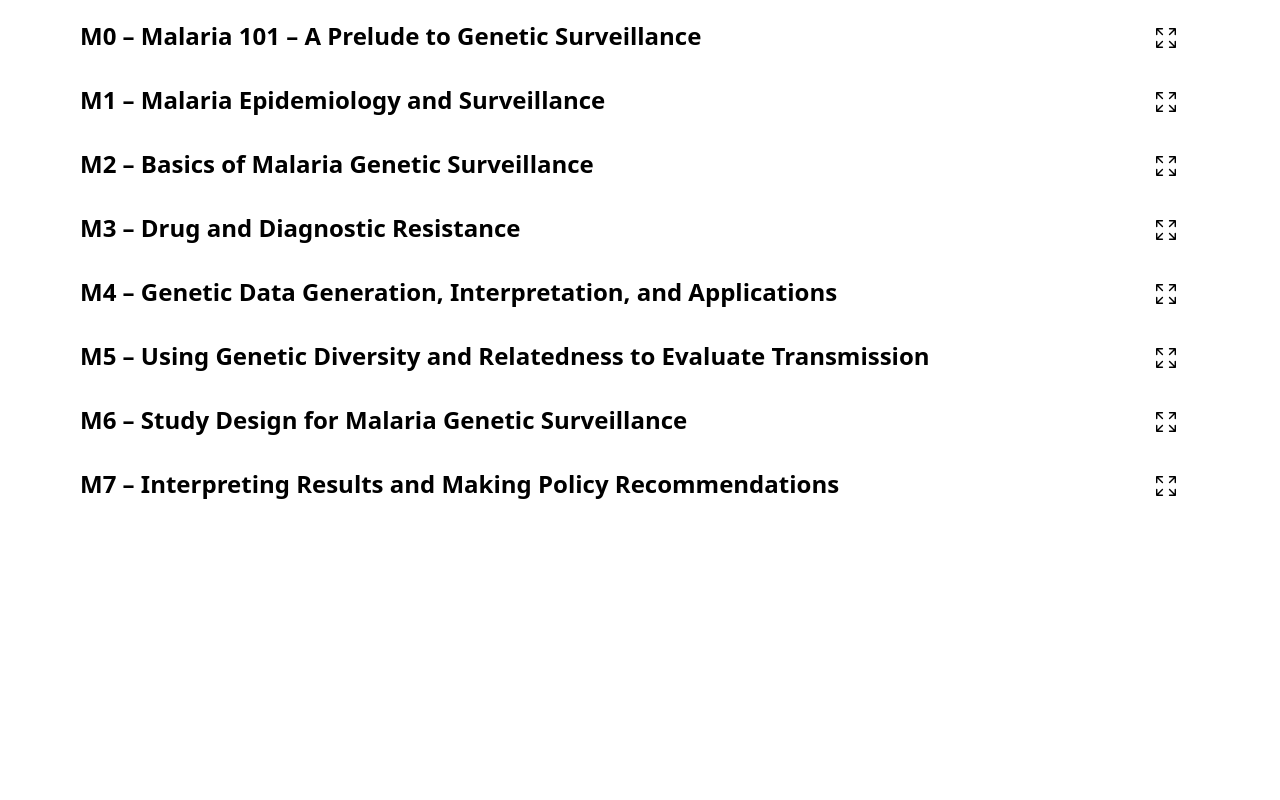
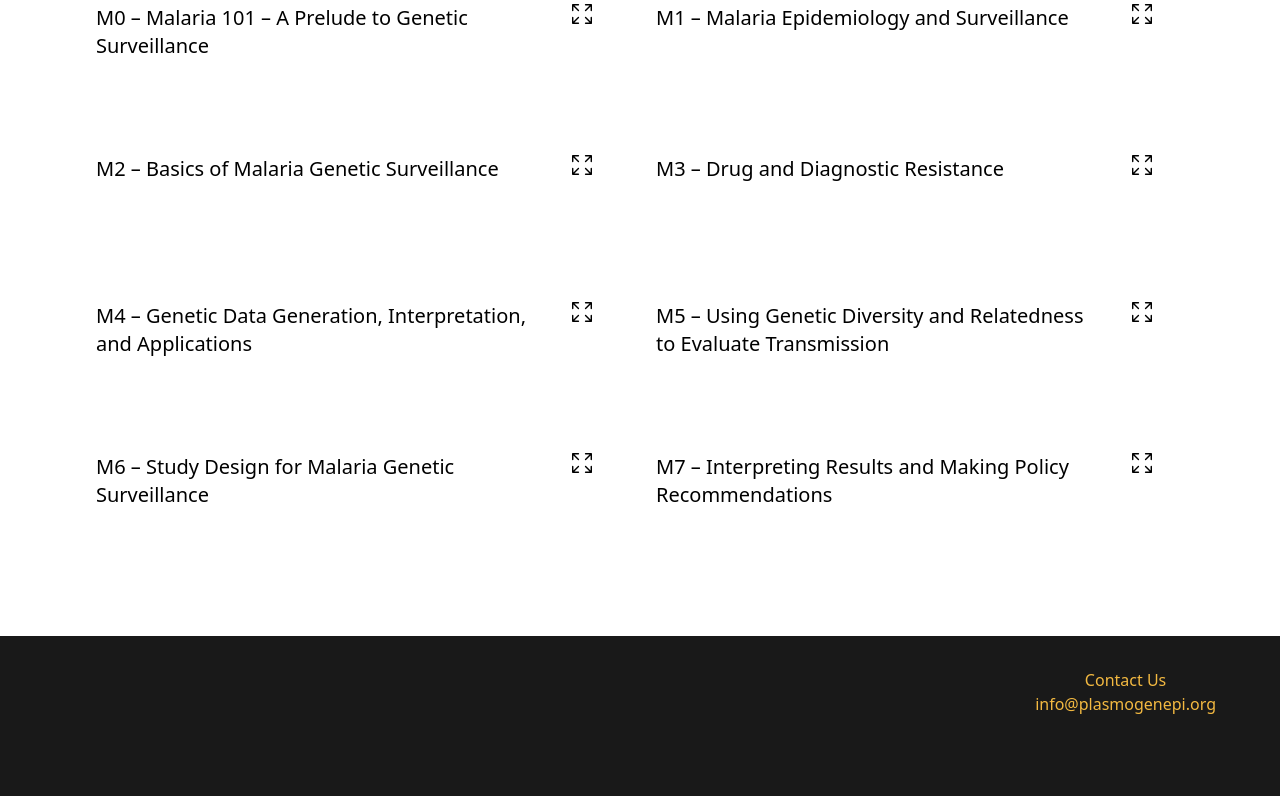
Before and after one commit to PlasmoGenEpi/plasmogenepi-website, a Next.js app: page /OnlineCourse in a window 1280 px wide. Shown: the part 840-1640 px from the top of the page. Built offline with nearby package versions, Linux system fonts and the light colour scheme.

Commit message:
2 column grid overview

```diff
--- a/app/(Layout)/OnlineCourse/page.tsx
+++ b/app/(Layout)/OnlineCourse/page.tsx
@@ -5,16 +5,19 @@ import Link from "next/link";
 
 export default function OnlineCourse() {
   return (
-    <div className="mx-4 max-w-6xl py-12 md:mx-auto">
-      <div className=" grid pb-12 md:grid-cols-2">
+    <div className="max-w-6xl py-12 md:mx-auto">
+      <div className="px-4">
+        <div className=" mb-8 grid gap-4 md:grid-cols-2">
           <div className="flex text-center">
             <div className="my-auto">
-            <h2 className="mb-4 text-2xl">Get Started on the Course</h2>
-            <p className="hidden md:block">
-              Follow the links to the right to get started with your Sleuthing &
-              Surveillance exercises.
+              <h2 className="mb-4 font-serif text-5xl">
+                Get started on the course
+              </h2>
+              <p className="mt-auto hidden md:block">
+                Follow the links to the right to get started with your Sleuthing
+                & Surveillance exercises.
               </p>
-            <p className="md:hidden">
+              <p className="mb-4 md:hidden">
                 Follow the links below to get started with your Sleuthing &
                 Surveillance exercises.
               </p>
@@ -23,12 +26,12 @@ export default function OnlineCourse() {
           <div className="flex flex-col gap-12 text-center md:mt-8">
             <Link
               href="https://rise.articulate.com/share/YNOwF89jtNTsz3q9YcC0xAJewoNCWqFy#/"
-            className="mx-auto w-fit rounded-lg bg-[#F3B941] px-2 py-4 text-xl font-bold text-[white]"
+              className="mx-auto w-fit rounded-lg bg-[#F3B941] px-2 py-4 text-xl font-bold text-[white] shadow-sm transition-colors hover:bg-[#F9BF1C] hover:transition-colors"
             >
               Genotype Sleuthing with SNPs and Microhaplotypes
             </Link>
             <Link
-            className="mx-auto w-fit rounded-lg bg-[#F3B941] px-2 py-4 text-xl font-bold text-[white]"
+              className="mx-auto w-fit rounded-lg bg-[#F3B941] px-2 py-4 text-xl font-bold text-[white] shadow-sm transition-colors hover:bg-[#F9BF1C] hover:transition-colors"
               href="https://rise.articulate.com/share/6TCn8pd8EYNv9SYxpWmN4VSjs5JsWjJV#/"
             >
               M2 - Basics of Malaria Genetic Surveillance
@@ -38,10 +41,11 @@ export default function OnlineCourse() {
         <div className="">
           <Opening />
         </div>
-      <div className="mx-4 md:mx-auto">
+        <div className="md:mx-auto">
           <h2 className="mb-2 text-2xl font-bold">Overview of Modules</h2>
           <Accordion pages={[]} />
         </div>
       </div>
+    </div>
   );
 }
--- a/app/(Layout)/layout.tsx
+++ b/app/(Layout)/layout.tsx
@@ -6,7 +6,7 @@ export default function Layout({ children }: { children: ReactNode }) {
   return (
     <div>
       <NavBar />
-      <div className="min-h-screen">{children}</div>
+      <div className="min-h-screen pb-40">{children}</div>
       <Footer />
     </div>
   );
--- a/app/components/Accordion.tsx
+++ b/app/components/Accordion.tsx
@@ -9,32 +9,42 @@ export default function Accordion({
 }: {
   pages: { id: number; content: string[]; title: string }[];
 }) {
-  const [openPage, setOpenPage] = useState<number | null>(null);
+  const [openPages, setOpenPages] = useState<number[]>([]);
 
   return (
-    <div className="min-h-[900px]">
-      <div className={openPage === 0 ? "collapse collapse-open" : "collapse"}>
+    <div className="min-h-[600px]  md:grid md:grid-cols-2">
+      <div
+        className={
+          openPages.includes(0) ? "collapse collapse-open" : "collapse"
+        }
+      >
         <div
           className={"collapse-title relative text-2xl font-medium text-black "}
         >
+          <div className="flex justify-between">
+            <h2 className=" cursor-auto text-xl text-black">
+              {" "}
+              M0 &ndash; Malaria 101 &ndash; A Prelude to Genetic Surveillance{" "}
+            </h2>
             <div
               onClick={(e) => {
-              if (openPage === 0) {
-                setOpenPage(null);
+                if (openPages.includes(0)) {
+                  let index = openPages.indexOf(0);
+                  let newArr = openPages
+                    .slice(0, index)
+                    .concat(openPages.slice(index + 1, openPages.length));
+                  setOpenPages(newArr);
                 } else {
-                setOpenPage(0);
+                  setOpenPages([...openPages, 0]);
                 }
               }}
-            className="absolute right-8 cursor-pointer p-2"
+              className=" -translate-y-4 translate-x-4 cursor-pointer p-4"
             >
               <ExpandIcon />
             </div>
-          <h2 className=" cursor-auto text-2xl font-bold">
-            {" "}
-            M0 &ndash; Malaria 101 &ndash; A Prelude to Genetic Surveillance{" "}
-          </h2>
           </div>
-        <div className="collapse-content mr-8 px-8">
+        </div>
+        <div className={"collapse-content px-8 py-4"}>
           <p className="mb-4">
             In this introductory module we will quickly review the basic
             epidemiology of malaria, including its transmission, health
@@ -56,29 +66,55 @@ export default function Accordion({
           </p>
         </div>
       </div>
-      <div className={openPage === 1 ? "collapse collapse-open" : "collapse"}>
+      <div
+        className={
+          openPages.includes(1) ? "collapse collapse-open" : "collapse"
+        }
+      >
         <div
           className={
             "collapse-title relative cursor-auto text-2xl font-medium text-black "
           }
         >
+          <div className="flex justify-between">
+            <h2 className=" cursor-auto text-xl text-black">
+              {" "}
+              M1 &ndash; Malaria Epidemiology and Surveillance
+            </h2>
             <div
               onClick={(e) => {
-              if (openPage === 1) {
-                setOpenPage(null);
+                if (openPages.includes(1)) {
+                  let index = openPages.indexOf(1);
+                  let newArr = openPages
+                    .slice(0, index)
+                    .concat(openPages.slice(index + 1, openPages.length));
+                  setOpenPages(newArr);
                 } else {
-                setOpenPage(1);
+                  setOpenPages([...openPages, 1]);
                 }
               }}
-            className="absolute right-8 p-2"
+              className=" -translate-y-4 translate-x-4 cursor-pointer p-4"
+            >
+              <ExpandIcon />
+            </div>
+          </div>
+          {/* <div
+            onClick={(e) => {
+              if (openPages.includes(1)) {
+                setOpenPages(null);
+              } else {
+                setOpenPages(1);
+              }
+            }}
+            className="absolute right-2 p-2 md:right-8"
           >
             <ExpandIcon />
           </div>{" "}
-          <h2 className=" cursor-auto text-2xl font-bold">
+          <h2 className=" cursor-auto text-xl font-bold">
             M1 &ndash; Malaria Epidemiology and Surveillance
-          </h2>
+          </h2> */}
         </div>
-        <div className="collapse-content mr-8 px-8">
+        <div className="collapse-content px-8 py-4">
           <p className="mb-4">
             Traditional surveillance is the foundation of effective malaria
             control, but it has some limitations. In this module, you will learn
@@ -94,29 +130,55 @@ export default function Accordion({
           </ul>
         </div>
       </div>
-      <div className={openPage === 2 ? "collapse collapse-open" : "collapse"}>
+      <div
+        className={
+          openPages.includes(2) ? "collapse collapse-open" : "collapse"
+        }
+      >
         <div
           className={
             "collapse-title relative cursor-auto text-2xl font-medium text-black "
           }
         >
+          <div className="flex justify-between">
+            <h2 className=" cursor-auto text-xl text-black">
+              {" "}
+              M2 &ndash; Basics of Malaria Genetic Surveillance
+            </h2>
             <div
               onClick={(e) => {
-              if (openPage === 2) {
-                setOpenPage(null);
+                if (openPages.includes(2)) {
+                  let index = openPages.indexOf(2);
+                  let newArr = openPages
+                    .slice(0, index)
+                    .concat(openPages.slice(index + 1, openPages.length));
+                  setOpenPages(newArr);
                 } else {
-                setOpenPage(2);
+                  setOpenPages([...openPages, 2]);
                 }
               }}
-            className="absolute right-8 p-2"
+              className=" -translate-y-4 translate-x-4 cursor-pointer p-4"
+            >
+              <ExpandIcon />
+            </div>
+          </div>
+          {/* <div
+            onClick={(e) => {
+              if (openPages.includes(2)) {
+                setOpenPages(null);
+              } else {
+                setOpenPages(2);
+              }
+            }}
+            className="absolute right-2 p-2 md:right-8"
           >
             <ExpandIcon />
           </div>{" "}
-          <h2 className=" cursor-auto text-2xl font-bold">
+          <h2 className=" cursor-auto text-xl font-bold">
             M2 &ndash; Basics of Malaria Genetic Surveillance
-          </h2>
+          </h2> */}
         </div>
-        <div className="collapse-content mr-8 px-8">
+        <div className="collapse-content px-8 py-4">
           <p className="mb-4">
             What can the DNA of malaria parasites tell you about where an
             infection came from, if you’ll be able to detect it with a standard
@@ -156,29 +218,55 @@ export default function Accordion({
           </div>
         </div>
       </div>
-      <div className={openPage === 3 ? "collapse collapse-open" : "collapse"}>
+      <div
+        className={
+          openPages.includes(3) ? "collapse collapse-open" : "collapse"
+        }
+      >
         <div
           className={
             "collapse-title relative cursor-auto text-2xl font-medium text-black "
           }
         >
+          <div className="flex justify-between">
+            <h2 className=" cursor-auto text-xl text-black">
+              {" "}
+              M3 &ndash; Drug and Diagnostic Resistance
+            </h2>
             <div
               onClick={(e) => {
-              if (openPage === 3) {
-                setOpenPage(null);
+                if (openPages.includes(3)) {
+                  let index = openPages.indexOf(3);
+                  let newArr = openPages
+                    .slice(0, index)
+                    .concat(openPages.slice(index + 1, openPages.length));
+                  setOpenPages(newArr);
                 } else {
-                setOpenPage(3);
+                  setOpenPages([...openPages, 3]);
                 }
               }}
-            className="absolute right-8 p-2"
+              className=" -translate-y-4 translate-x-4 cursor-pointer p-4"
+            >
+              <ExpandIcon />
+            </div>
+          </div>
+          {/* <div
+            onClick={(e) => {
+              if (openPages.includes(3)) {
+                setOpenPages(null);
+              } else {
+                setOpenPages(3);
+              }
+            }}
+            className="absolute right-2 p-2 md:right-8"
           >
             <ExpandIcon />
           </div>{" "}
-          <h2 className=" cursor-auto text-2xl font-bold">
+          <h2 className=" cursor-auto text-xl font-bold">
             M3 &ndash; Drug and Diagnostic Resistance
-          </h2>
+          </h2> */}
         </div>
-        <div className="collapse-content mr-8 px-8">
+        <div className="collapse-content px-8 py-4">
           <p className="mb-4">
             Drug and diagnostic resistance are two of the most relevant genetic
             epidemiology use cases. In this module you will explore the
@@ -195,29 +283,56 @@ export default function Accordion({
           </ul>
         </div>
       </div>
-      <div className={openPage === 4 ? "collapse collapse-open" : "collapse"}>
+      <div
+        className={
+          openPages.includes(4) ? "collapse collapse-open" : "collapse"
+        }
+      >
         <div
           className={
             "collapse-title relative cursor-auto text-2xl font-medium text-black "
           }
         >
+          <div className="flex justify-between">
+            <h2 className=" cursor-auto text-xl text-black">
+              {" "}
+              M4 &ndash; Genetic Data Generation, Interpretation, and
+              Applications
+            </h2>
             <div
               onClick={(e) => {
-              if (openPage === 4) {
-                setOpenPage(null);
+                if (openPages.includes(4)) {
+                  let index = openPages.indexOf(4);
+                  let newArr = openPages
+                    .slice(0, index)
+                    .concat(openPages.slice(index + 1, openPages.length));
+                  setOpenPages(newArr);
                 } else {
-                setOpenPage(4);
+                  setOpenPages([...openPages, 4]);
                 }
               }}
-            className="absolute right-8 p-2"
+              className=" -translate-y-4 translate-x-4 cursor-pointer p-4"
+            >
+              <ExpandIcon />
+            </div>
+          </div>
+          {/* <div
+            onClick={(e) => {
+              if (openPages.includes(4)) {
+                setOpenPages(null);
+              } else {
+                setOpenPages(4);
+              }
+            }}
+            className="absolute right-2 p-2 md:right-8"
           >
             <ExpandIcon />
           </div>{" "}
-          <h2 className=" cursor-auto text-2xl font-bold">
+          <h2 className=" cursor-auto text-xl font-bold">
             M4 &ndash; Genetic Data Generation, Interpretation, and Applications
-          </h2>
+          </h2> */}
         </div>
-        <div className="collapse-content mr-8 px-8">
+        <div className="collapse-content px-8 py-4">
           <p className="mb-4">
             Different use cases require different methods. This module explores
             the strengths and weaknesses of different techniques for generating
@@ -251,30 +366,57 @@ export default function Accordion({
           </ul>
         </div>
       </div>
-      <div className={openPage === 5 ? "collapse collapse-open" : "collapse"}>
+      <div
+        className={
+          openPages.includes(5) ? "collapse collapse-open" : "collapse"
+        }
+      >
         <div
           className={
             "collapse-title relative cursor-auto text-2xl font-medium text-black "
           }
         >
+          <div className="flex justify-between">
+            <h2 className=" cursor-auto text-xl text-black">
+              {" "}
+              M5 &ndash; Using Genetic Diversity and Relatedness to Evaluate
+              Transmission
+            </h2>
             <div
               onClick={(e) => {
-              if (openPage === 5) {
-                setOpenPage(null);
+                if (openPages.includes(5)) {
+                  let index = openPages.indexOf(5);
+                  let newArr = openPages
+                    .slice(0, index)
+                    .concat(openPages.slice(index + 1, openPages.length));
+                  setOpenPages(newArr);
                 } else {
-                setOpenPage(5);
+                  setOpenPages([...openPages, 5]);
                 }
               }}
-            className="absolute right-8 p-2"
+              className=" -translate-y-4 translate-x-4 cursor-pointer p-4"
+            >
+              <ExpandIcon />
+            </div>
+          </div>
+          {/* <div
+            onClick={(e) => {
+              if (openPages.includes(5)) {
+                setOpenPages(null);
+              } else {
+                setOpenPages(5);
+              }
+            }}
+            className="absolute right-2 p-2 md:right-8"
           >
             <ExpandIcon />
           </div>{" "}
-          <h2 className=" cursor-auto text-2xl font-bold">
+          <h2 className=" cursor-auto text-xl font-bold">
             M5 &ndash; Using Genetic Diversity and Relatedness to Evaluate
             Transmission
-          </h2>
+          </h2> */}
         </div>
-        <div className="collapse-content mr-8 px-8">
+        <div className="collapse-content px-8 py-4">
           <p className="mb-4">
             Now that you&apos;ve generated some Genetic data, you need to choose
             the right metrics.{" "}
@@ -307,29 +449,55 @@ export default function Accordion({
           </ul>
         </div>
       </div>
-      <div className={openPage === 6 ? "collapse collapse-open" : "collapse"}>
+      <div
+        className={
+          openPages.includes(6) ? "collapse collapse-open" : "collapse"
+        }
+      >
         <div
           className={
             "collapse-title relative cursor-auto text-2xl font-medium text-black "
           }
         >
+          <div className="flex justify-between">
+            <h2 className=" cursor-auto text-xl text-black">
+              {" "}
+              M6 &ndash; Study Design for Malaria Genetic Surveillance
+            </h2>
             <div
               onClick={(e) => {
-              if (openPage === 6) {
-                setOpenPage(null);
+                if (openPages.includes(6)) {
+                  let index = openPages.indexOf(6);
+                  let newArr = openPages
+                    .slice(0, index)
+                    .concat(openPages.slice(index + 1, openPages.length));
+                  setOpenPages(newArr);
                 } else {
-                setOpenPage(6);
+                  setOpenPages([...openPages, 6]);
                 }
               }}
-            className="absolute right-8 p-2"
+              className=" -translate-y-4 translate-x-4 cursor-pointer p-4"
+            >
+              <ExpandIcon />
+            </div>
+          </div>
+          {/* <div
+            onClick={(e) => {
+              if (openPages.includes(6)) {
+                setOpenPages(null);
+              } else {
+                setOpenPages(6);
+              }
+            }}
+            className="absolute right-2 p-2 md:right-8"
           >
             <ExpandIcon />
           </div>{" "}
-          <h2 className=" cursor-auto text-2xl font-bold">
+          <h2 className=" cursor-auto text-xl font-bold">
             M6 &ndash; Study Design for Malaria Genetic Surveillance
-          </h2>
+          </h2> */}
         </div>
-        <div className="collapse-content mr-8 px-8">
+        <div className="collapse-content px-8 py-4">
           <p className="m4-2">
             Now that you&apos;ve generated some Genetic data, you need to choose
             the right metrics.
@@ -359,7 +527,7 @@ export default function Accordion({
           </ul>
         </div>
       </div>
-      {/* <div className={openPage === 7 ? "collapse collapse-open" : "collapse"}>
+      {/* <div className={openPages.includes(7 )? "collapse collapse-open" : "collapse"}>
         <div
           className={
             "collapse-title relative cursor-auto text-2xl font-medium text-black "
@@ -367,19 +535,19 @@ export default function Accordion({
         >
           <div
             onClick={(e) => {
-              if (openPage === 7) {
-                setOpenPage(null);
+              if (openPages.includes(7)) {
+                setOpenPages(null);
               } else {
-                setOpenPage(7);
+                setOpenPages(7);
               }
             }}
-            className="absolute right-8 p-2"
+            className="absolute right-2 md:right-8 p-2"
           >
             <ExpandIcon />
           </div>{" "}
           <h2 className="text-2xl font-bold">Design and Sampling</h2>
         </div>
-        <div className="collapse-content mr-8 px-8">
+        <div className="collapse-content px-8 py-4">
           <p className="mb-4">
             Genetic data are only as good as the surveillance system or study
             that from which they were collected. But what makes a good malaria
@@ -398,16 +566,16 @@ export default function Accordion({
       {/* <div
         onClick={(e) => {
           // console.log("hi", idx);
-          setOpenPage(8);
+          setOpenPages(8);
         }}
-        className={openPage === 8 ? "collapse collapse-open" : "collapse"}
+        className={openPages.includes(8 )? "collapse collapse-open" : "collapse"}
       >
 <div
           className={
             "collapse-title relative cursor-pointer text-2xl font-medium text-black "
           }
         >
-        <div className=" right-8absolute">
+        <div className=" right-2 md:right-8absolute">
         <ExpandIcon /></div>          <h2 className=" text-2xl font-bold cursor-auto">
             M4.2 - Study Design for Malaria Genetic Surveillance, Part 2 - Power
             and Sample Size
@@ -430,9 +598,9 @@ export default function Accordion({
       <div
         onClick={(e) => {
           // console.log("hi", idx);
-          setOpenPage(9);
+          setOpenPages(9);
         }}
-        className={openPage === 9 ? "collapse collapse-open" : "collapse"}
+        className={openPages.includes(9 )? "collapse collapse-open" : "collapse"}
       >
 <div
           className={
@@ -461,32 +629,56 @@ export default function Accordion({
       <div
         onClick={(e) => {
           // console.log("hi", idx);
-          // setOpenPage(10);
+          // setOpenPages(10);
         }}
-        className={openPage === 10 ? "collapse collapse-open" : "collapse"}
+        className={
+          openPages.includes(7) ? "collapse collapse-open" : "collapse"
+        }
       >
         <div
           className={
             "collapse-title relative cursor-auto text-2xl font-medium text-black "
           }
         >
+          <div className="flex justify-between">
+            <h2 className=" cursor-auto text-xl text-black">
+              {" "}
+              M7 &ndash; Interpreting Results and Making Policy Recommendations
+            </h2>
             <div
               onClick={(e) => {
-              if (openPage === 10) {
-                setOpenPage(null);
+                if (openPages.includes(7)) {
+                  let index = openPages.indexOf(7);
+                  let newArr = openPages
+                    .slice(0, index)
+                    .concat(openPages.slice(index + 1, openPages.length));
+                  setOpenPages(newArr);
                 } else {
-                setOpenPage(10);
+                  setOpenPages([...openPages, 7]);
                 }
               }}
-            className="absolute right-8 p-2"
+              className=" -translate-y-4 translate-x-4 cursor-pointer p-4"
+            >
+              <ExpandIcon />
+            </div>
+          </div>
+          {/* <div
+            onClick={(e) => {
+              if (openPages.includes(10)) {
+                setOpenPages(null);
+              } else {
+                setOpenPages(10);
+              }
+            }}
+            className="absolute right-2 p-2 md:right-8"
           >
             <ExpandIcon />
           </div>{" "}
-          <h2 className=" cursor-auto text-2xl font-bold">
+          <h2 className=" cursor-auto text-xl font-bold">
             M7 &ndash; Interpreting Results and Making Policy Recommendations
-          </h2>
+          </h2> */}
         </div>
-        <div className="collapse-content mr-8 px-8">
+        <div className="collapse-content px-8 py-4">
           <p className="mb-4">
             The goal of malaria Genetic surveillance is to design and deliver
             more effective control programs, which will prevent illness and
--- a/app/components/Footer.tsx
+++ b/app/components/Footer.tsx
@@ -1,6 +1,6 @@
 export default function Footer() {
   return (
-    <div className="h-40 bg-black bg-opacity-90 p-8">
+    <div className="absolute bottom-0 h-40 w-full bg-black bg-opacity-90 p-8">
       <div className="mx-auto grid max-w-6xl grid-cols-2">
         <div className="col-start-2 col-end-3 ml-auto flex w-fit flex-col items-center">
           <div>
--- a/app/layout.tsx
+++ b/app/layout.tsx
@@ -18,7 +18,7 @@ export default function RootLayout({
     <html lang="en">
       <body>
         {/* text-[#E1EAFA] */}
-        <main className="min-h-screen bg-white bg-gradient-to-t text-black">
+        <main className="relative min-h-screen bg-white bg-gradient-to-t text-black">
           {children}
         </main>
       </body>
```
Lines whose indentation alone changed are shown as unchanged.
